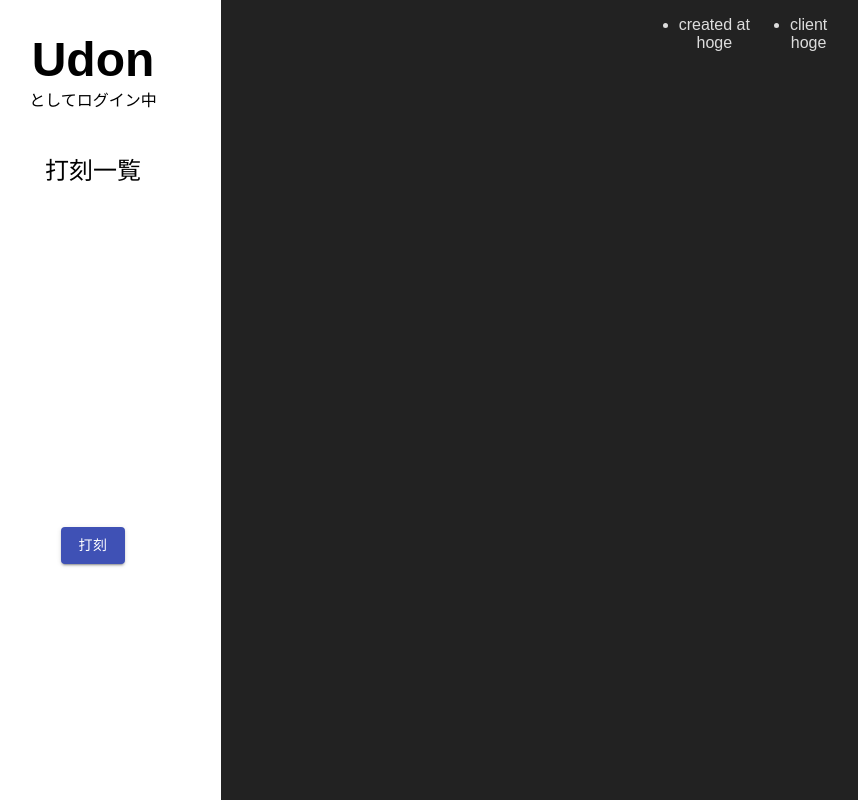
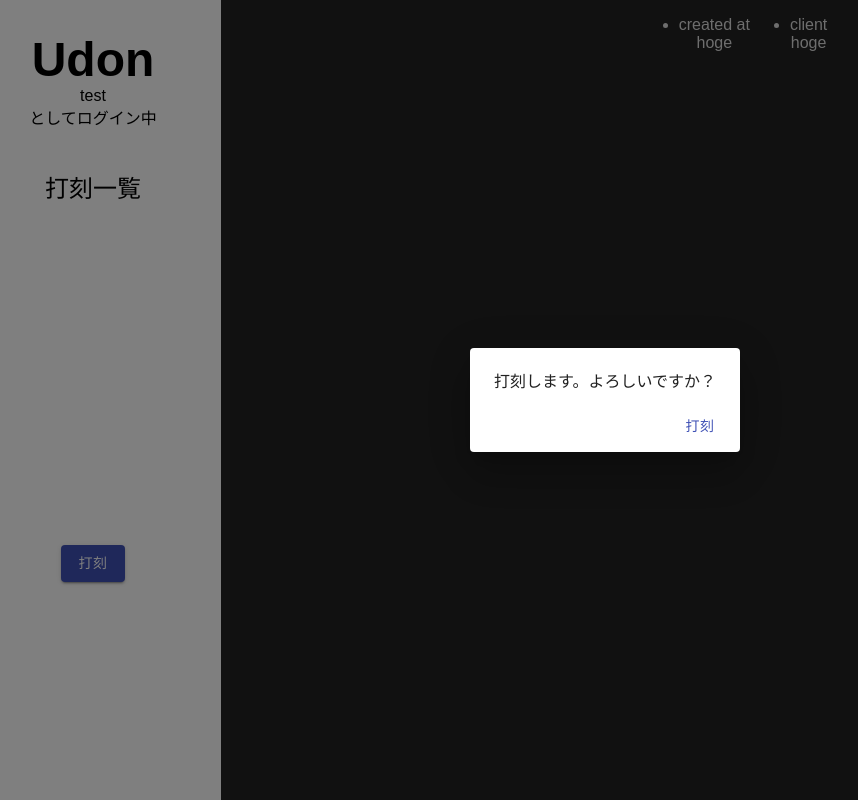
Before and after one commit to NITTC-ComputerClub/Udon.App, a React (Create React App) app: page /main in a window 1280 px wide. Both pictures are taken after a click on the button "打刻". Shown: the whole page, without its empty margins (35-893 px from the left). Built offline with nearby package versions, Linux system fonts and the light colour scheme.

Commit message:
Dialogが表示できるようになった(閉じれない)

```diff
--- a/src/App.js
+++ b/src/App.js
@@ -1,5 +1,4 @@
-import React,{useState} from 'react';
-import logo from './logo.svg';
+import React from 'react';
 import './App.css';
 import{
   BrowserRouter as Router,
@@ -41,24 +40,25 @@ class ConfirmationDialog extends React.Component{
   constructor(props){
     super(props);
     this.state={
-      msg : "打刻します。よろしいですか？",
+
     };
   }
   punch(){
-
+    console.log("ok");
+    //doSomething
   }
   render(){
     return(
       <div>
       <Dialog
-        open={this.props.dialog_is_open}
+        open={this.props.open}
         keepMounted
       >
         <DialogContent>
           {this.props.msg}
         </DialogContent>
         <DialogActions>
-          <Button onclick={()=> this.punch()} color="primary">
+          <Button onClick={()=> this.punch()} color="primary">
             打刻
           </Button>
         </DialogActions>
@@ -72,11 +72,9 @@ class NavBar extends React.Component{
     super(props);
     this.state={
 
+    };
   }
-  }
-  handleClick(){
 
-  }
   render(){
     return(
       <div className="nav">
@@ -86,7 +84,7 @@ class NavBar extends React.Component{
         <ul>
           <li><div>打刻一覧</div></li>
         </ul>
-        <Button onClick={() => this.handleClick()} variant="contained"color="primary">打刻</Button>
+        <Button onClick={()=>this.props.btnClickFunc()} variant="contained"color="primary">打刻</Button>
       </div>
       )
   }
@@ -95,9 +93,13 @@ class MainMenu extends React.Component{
   constructor(props) {
         super(props);
         this.state = {
-          user_name: "test",
+          msg : "打刻します。よろしいですか？",
+          user: "test",
           dialog_is_open :  false,
         };
+    }
+  openDialog(){
+    this.setState((state)=>{return{dialog_is_open : true}});
   }
   renderPunchList(){
     const punchAtTimes='hoge'
@@ -118,7 +120,11 @@ class MainMenu extends React.Component{
   render(){
     return(
       <div className="content">
-            <NavBar/>
+            <NavBar user_name={this.state.user} btnClickFunc={() => this.openDialog()}/>
+            <ConfirmationDialog
+              open={this.state.dialog_is_open}
+              msg={this.state.msg}
+              />
             <div className="main">
               {this.renderPunchList()}
             </div>
```
Lines whose indentation alone changed are shown as unchanged.
